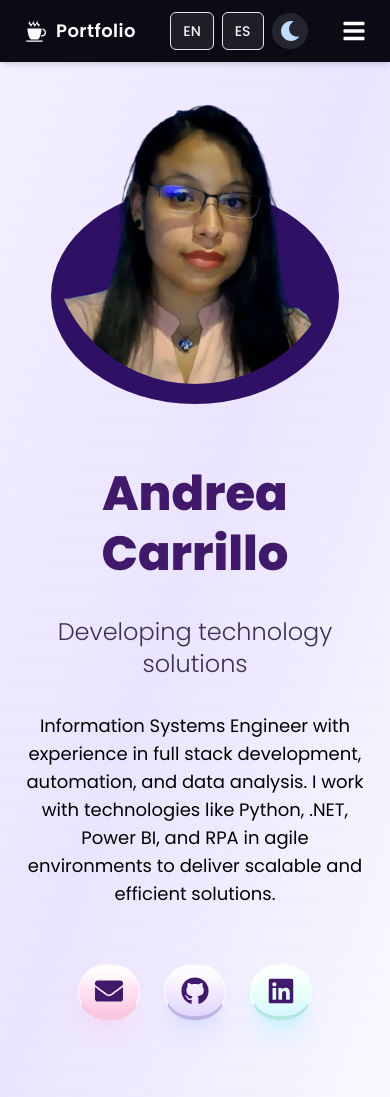
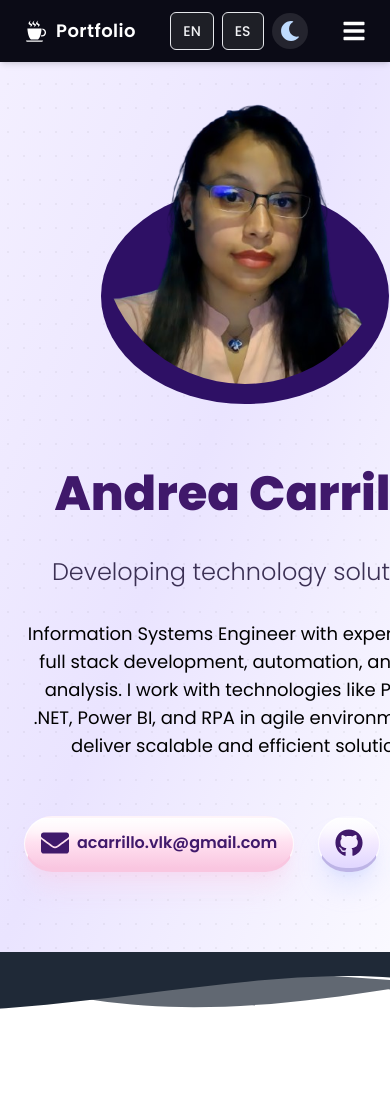
Before and after one commit to AndCarrillo/Portfolio, a React (Vite) app: page / in a window 390 px wide. Shown: the top 1097 px of the page. Built offline with nearby package versions, Linux system fonts and the light colour scheme.

Commit message:
Fix: always show FaEnvelope icon in Hero mail button

```diff
--- a/src/components/sections/Hero.jsx
+++ b/src/components/sections/Hero.jsx
@@ -41,7 +41,7 @@ function Hero() {
                 {/* Brillo superior */}
                 <span className="absolute top-0 left-0 w-full h-1/3 rounded-t-full bg-white/40 dark:bg-white/10 blur-sm pointer-events-none" />
                 <FaEnvelope className="w-7 h-7 text-brand-primary dark:text-brand-accent group-hover:text-pastel1 transition-colors duration-300 z-10" />
-                <span className="hidden md:inline font-semibold text-brand-primary dark:text-brand-accent group-hover:text-pastel1 transition-colors duration-300 z-10">
+                <span className="font-semibold text-brand-primary dark:text-brand-accent group-hover:text-pastel1 transition-colors duration-300 z-10">
                   {EMAIL_URL}
                 </span>
               </a>
```
